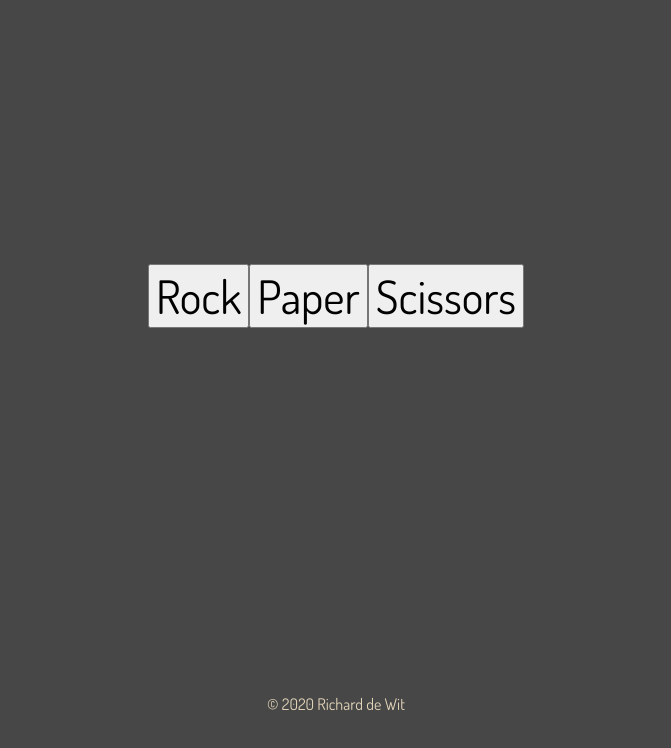
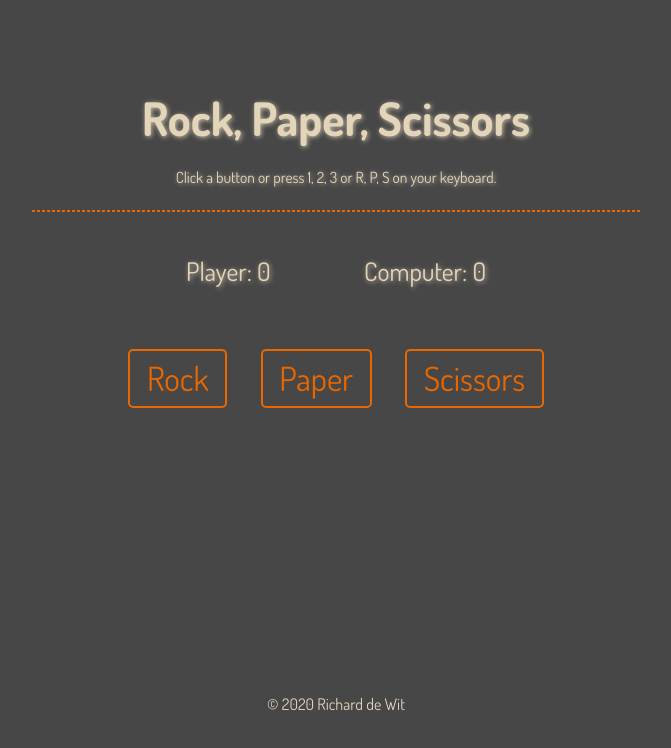
Before and after one commit to richarddewit/RichardDeWit.github.io, a Svelte app: page / in a window 1280 px wide. Shown: the top 748 px of the page, without its empty margins (304-975 px from the left). Built offline with nearby package versions, Linux system fonts and the light colour scheme; some icons are missing.

Commit message:
Expand and finalize RPS game

```diff
--- a/src/RPS/RockPaperScissors.svelte
+++ b/src/RPS/RockPaperScissors.svelte
@@ -1,8 +1,14 @@
 <script>
+  import { onMount } from "svelte";
+
   const rock = 0b100;
   const paper = 0b010;
   const scissors = 0b001;
-  let choices = [
+  const rockWins = 0b101;
+  const paperWins = 0b110;
+  const scissorsWins = 0b011;
+
+  const choices = [
     {
       label: "Rock",
       value: rock,
@@ -19,19 +25,29 @@
       icon: "hand-scissors-o",
     },
   ];
+
   let message = "";
   let result = "";
+  let playersScore = 0;
+  let computersScore = 0;
 
   function pick(playersPick) {
-    let opponentsPick = choices[Math.floor(Math.random() * choices.length)];
-    message = `Player picked ${playersPick.label}, Computer picked ${opponentsPick.label}`;
+    const computersPick = choices[Math.floor(Math.random() * choices.length)];
+    const outcome = playersPick.value | computersPick.value;
+    message = `Player picked ${playersPick.label}, Computer picked ${computersPick.label}`;
 
-    console.log(playersPick.value.toString(2), opponentsPick.value.toString(2), (playersPick.value | opponentsPick.value).toString(2), playersPick.value | opponentsPick.value);
-    switch (playersPick.value | opponentsPick.value) {
-      case 0b011:
-      case 0b101:
-      case 0b110:
-        result = "We have a winner!"
+    switch (outcome) {
+      case rockWins:
+        (playersPick.value === rock) && playerWins();
+        (computersPick.value === rock) && computerWins();
+        break;
+      case paperWins:
+        (playersPick.value === paper) && playerWins();
+        (computersPick.value === paper) && computerWins();
+        break;
+      case scissorsWins:
+        (playersPick.value === scissors) && playerWins();
+        (computersPick.value === scissors) && computerWins();
         break;
 
       case 0b100:
@@ -45,17 +61,109 @@
         break;
     }
   }
+
+  function playerWins() {
+    result = "Player wins!";
+    playersScore++;
+  }
+
+  function computerWins() {
+    result = "Computer wins!";
+    computersScore++;
+  }
+
+  function pickByKey(key) {
+    let index = ["1", "2", "3"].indexOf(key);
+    if (index !== -1) {
+      return pick(choices[index]);
+    }
+
+    index = ["r", "p", "s"].indexOf(key);
+    if (index !== -1) {
+      return pick(choices[index]);
+    }
+  }
+
+  function handleKeydown(e) {
+    const key = e.key;
+    pickByKey(key);
+  }
 </script>
 
 <style>
+  h1,
+  p {
+    text-align: center;
+  }
+
+  hr {
+    width: 100%;
+    border: 1px dashed #e86701;
+  }
+
   button {
-    font-size: 1.8em;
+    font-size: 1.3em;
+    display: inline-block;
+    color: #e86701;
+    border: 2px solid #e86701;
+    background: none;
+    margin: 0 0.5em;
+    padding: 0.2em 0.5em;
+    border-radius: 5px;
+  }
+
+  .messages,
+  .score,
+  .choices {
+    margin: 1.2em 0;
+    text-align: center;
+  }
+
+  .score {
+    display: flex;
+    justify-content: space-between;
+    align-self: center;
+    width: 300px;
+  }
+
+  .score span {
     display: inline-block;
   }
 
+  @media screen and (max-width: 400px) {
+    button {
+      font-size: 1.4em;
+      margin: 0.2em 1em;
+    }
+
+    .messages,
+    .score,
+    .choices {
+      margin: 0.5em 0;
+    }
+
+    .messages {
+      font-size: 0.8em;
+    }
+  }
 </style>
 
-<div>
+<svelte:window on:keydown={handleKeydown}/>
+
+<h1>Rock, Paper, Scissors</h1>
+
+<p>
+  <small>Click a button or press 1, 2, 3 or R, P, S on your keyboard.</small>
+</p>
+
+<hr/>
+
+<div class="score">
+  <span>Player: {playersScore}</span>
+  <span>Computer: {computersScore}</span>
+</div>
+
+<div class="choices">
   {#each choices as choice}
     <button on:click={() => pick(choice)}>
       <i class="fa fa-fw fa-{choice.icon}"></i>
@@ -64,5 +172,7 @@
   {/each}
 </div>
 
-<p>&nbsp;{message}&nbsp;</p>
-<p>&nbsp;{result}&nbsp;</p>
+<div class="messages">
+  <p>&nbsp;{message}&nbsp;</p>
+  <p>&nbsp;{result}&nbsp;</p>
+</div>
```
